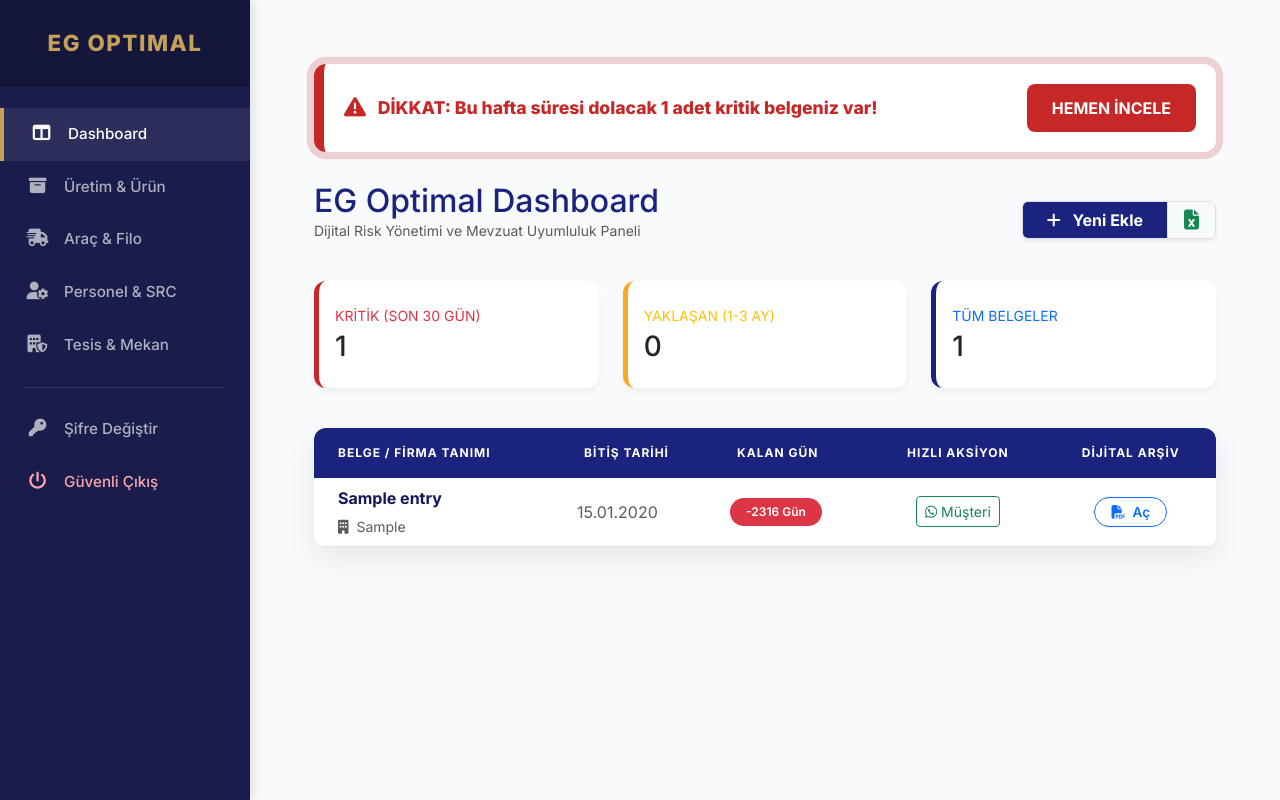
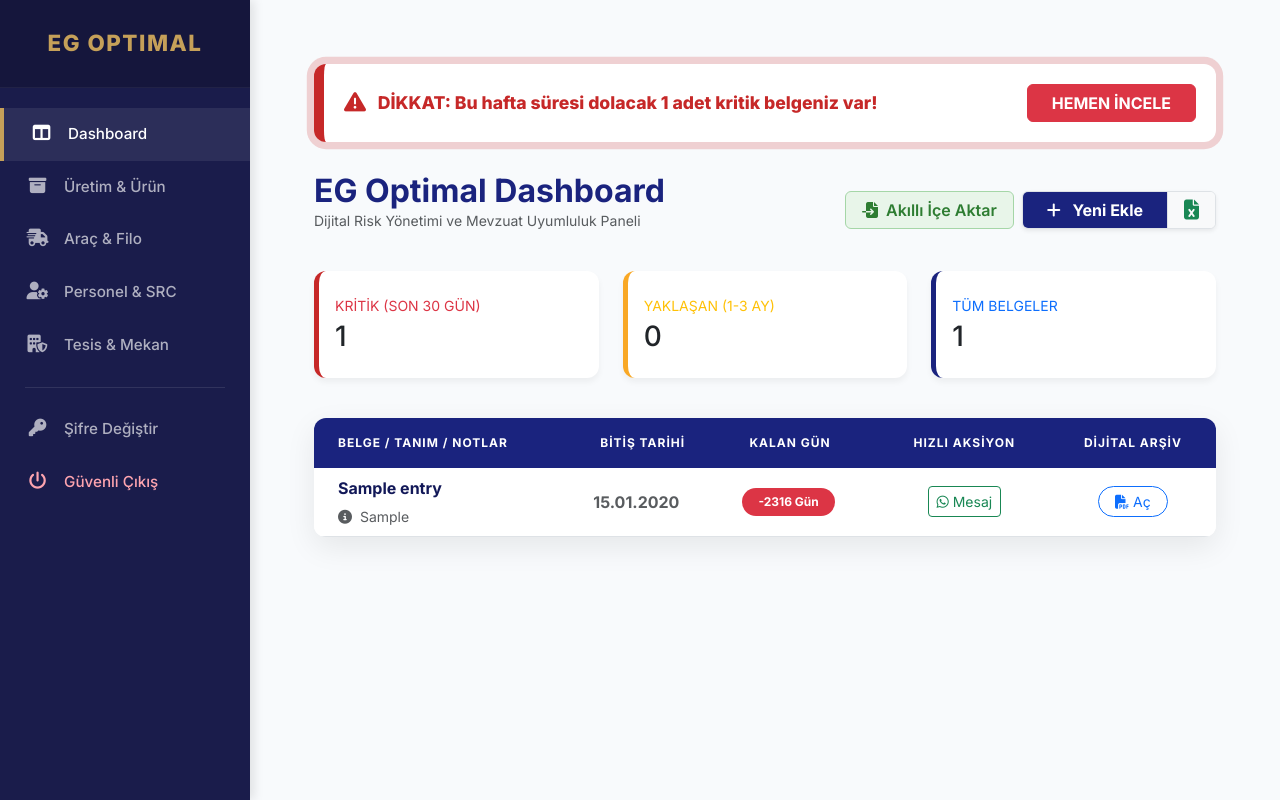
Before and after one commit to eguldr/sertifika-takip, a Flask app: page /dashboard in a window 1280 px wide. Run offline with Flask 3, Linux system fonts and the light colour scheme; a user stored in the database is signed in; tables that the repository leaves empty hold one stand-in row (values such as "Sample post").

Commit message:
Update dashboard.html

```diff
--- a/templates/dashboard.html
+++ b/templates/dashboard.html
@@ -15,8 +15,6 @@
     .table-container { background: white; border-radius: 12px; overflow: hidden; box-shadow: 0 10px 30px rgba(0,0,0,0.08); }
     .table thead th { background-color: var(--navy-primary); color: white; border: none; font-size: 0.75rem; padding: 15px; text-transform: uppercase; letter-spacing: 1px; }
 
-    .kalan-gun-text { color: white !important; font-weight: 600; }
-
     /* ACİL DURUM BARI */
     .emergency-box {
         background: white;
@@ -29,20 +27,7 @@
         margin-bottom: 30px;
         box-shadow: 0 4px 15px rgba(198, 40, 40, 0.2);
     }
-
     .emergency-text { color: var(--danger-red); font-weight: 800; font-size: 1.1rem; }
-
-    .btn-action-final {
-        background-color: var(--danger-red) !important;
-        color: white !important;
-        padding: 12px 25px;
-        border-radius: 8px;
-        font-weight: bold;
-        border: none;
-        text-decoration: none !important;
-        transition: 0.3s;
-    }
-    .btn-action-final:hover { background-color: #b71c1c !important; transform: scale(1.05); }
 
     .animate-pulse { animation: pulse-red 2s infinite; }
     @keyframes pulse-red {
@@ -51,12 +36,15 @@
         100% { box-shadow: 0 0 0 0 rgba(198, 40, 40, 0); }
     }
 
-    .btn-action-group { display: flex; gap: 8px; justify-content: center; }
-
-    /* PDF BUTON STİLLERİ */
-    .btn-archive { border-radius: 20px; font-weight: 600; font-size: 0.85rem; transition: 0.3s; }
-    .upload-label { cursor: pointer; transition: 0.3s; padding: 5px 10px; border-radius: 5px; }
-    .upload-label:hover { background-color: #f0f0f0; color: var(--navy-primary); }
+    /* DOSYA YÜKLEME BUTONU */
+    .btn-excel-import {
+        background: #e8f5e9;
+        color: #2e7d32;
+        border: 1px solid #a5d6a7;
+        font-weight: 600;
+        transition: 0.3s;
+    }
+    .btn-excel-import:hover { background: #c8e6c9; }
 </style>
 
 <div class="container-fluid py-4">
@@ -69,24 +57,33 @@
             <i class="fas fa-triangle-exclamation fa-lg me-2"></i>
             DİKKAT: Bu hafta süresi dolacak {{ bu_hafta|length }} adet kritik belgeniz var!
         </div>
-        <a href="#tabloBolumu" class="btn-action-final" onclick="filterTable('danger');">
-            HEMEN İNCELE
-        </a>
+        <button class="btn btn-danger fw-bold px-4" onclick="filterTable('danger')">HEMEN İNCELE</button>
     </div>
     {% endif %}
 
     <div class="d-flex justify-content-between align-items-center mb-4">
         <div>
-            <h2 class="fw-extrabold" style="color: var(--navy-primary); margin-bottom: 0;">EG Optimal Dashboard</h2>
+            <h2 class="fw-bold" style="color: var(--navy-primary); margin-bottom: 0;">EG Optimal Dashboard</h2>
             <p class="text-muted small">Dijital Risk Yönetimi ve Mevzuat Uyumluluk Paneli</p>
         </div>
+
+        <div class="d-flex align-items-center gap-2">
+            {# AKILLI EXCEL İÇE AKTARMA FORMU #}
+            <form action="{{ url_for('import_excel') }}" method="POST" enctype="multipart/form-data" class="d-inline">
+                <input type="file" name="excel_file" id="excel_file_input" style="display:none" onchange="this.form.submit()">
+                <button type="button" class="btn btn-excel-import px-3" onclick="document.getElementById('excel_file_input').click()">
+                    <i class="fas fa-file-import me-1"></i> Akıllı İçe Aktar
+                </button>
+            </form>
+
             <div class="d-flex border rounded bg-white shadow-sm overflow-hidden">
-            <a href="{{ url_for('ekle', cat='Urun') }}" class="btn btn-primary border-0 rounded-0 px-4 fw-bold" style="background-color: var(--navy-primary);">
+                <a href="{{ url_for('ekle', cat='Genel') }}" class="btn btn-primary border-0 rounded-0 px-4 fw-bold" style="background-color: var(--navy-primary);">
                     <i class="fas fa-plus me-2"></i> Yeni Ekle
                 </a>
                 <a href="{{ url_for('export_excel') }}" class="btn btn-light border-0 rounded-0 px-3 border-start">
                     <i class="fas fa-file-excel text-success fa-lg"></i>
                 </a>
+            </div>
         </div>
     </div>
 
@@ -124,7 +121,7 @@
             <table class="table table-hover mb-0" id="sertifikaTable">
                 <thead>
                     <tr>
-                        <th class="ps-4 py-3">Belge / Firma Tanımı</th>
+                        <th class="ps-4 py-3">Belge / Tanım / Notlar</th>
                         <th class="py-3">Bitiş Tarihi</th>
                         <th class="py-3">Kalan Gün</th>
                         <th class="text-center py-3">Hızlı Aksiyon</th>
@@ -138,37 +135,30 @@
                     <tr class="table-row" data-status="{{ status }}">
                         <td class="ps-4 align-middle">
                             <span class="fw-bold d-block mb-1" style="color: var(--navy-dark);">{{ s.title }}</span>
-                            <small class="text-muted"><i class="fas fa-building me-1"></i> {{ s.firma_adi }}</small>
+                            <small class="text-muted"><i class="fas fa-info-circle me-1"></i> {{ s.risk_value or s.firma_adi }}</small>
                         </td>
-                        <td class="align-middle text-muted fw-600">{{ s.expiry_date.strftime('%d.%m.%Y') }}</td>
+                        <td class="align-middle text-muted fw-bold">{{ s.expiry_date.strftime('%d.%m.%Y') }}</td>
                         <td class="align-middle">
-                            <span class="badge bg-{{ status }} px-3 py-2 kalan-gun-text" style="border-radius: 20px;">
+                            <span class="badge bg-{{ status }} px-3 py-2" style="border-radius: 20px;">
                                 {{ kalan }} Gün
                             </span>
                         </td>
                         <td class="align-middle text-center">
-                            <div class="btn-action-group">
-                                <a href="https://wa.me/{{ s.whatsapp_no }}?text=Hatırlatma: {{ s.title }} belgenizin dolmasına {{ kalan }} gün kalmıştır."
-                                   class="btn btn-sm btn-outline-success px-2" target="_blank">
-                                   <i class="fab fa-whatsapp"></i> Müşteri
+                            <div class="btn-group">
+                                <a href="https://wa.me/{{ s.whatsapp_no or '' }}?text=Bilgi: {{ s.title }} vadesine {{ kalan }} gün kalmıştır."
+                                   class="btn btn-sm btn-outline-success" target="_blank">
+                                   <i class="fab fa-whatsapp"></i> Mesaj
                                 </a>
-                                {% if s.danisman_no %}
-                                <a href="https://wa.me/{{ s.danisman_no }}?text=Bilgi: {{ s.firma_adi }} firmasının {{ s.title }} belgesi {{ kalan }} gün sonra doluyor."
-                                   class="btn btn-sm btn-outline-info px-2" target="_blank">
-                                   <i class="fas fa-user-tie"></i> Danışman
-                                </a>
-                                {% endif %}
                             </div>
                         </td>
-                        {# ARŞİV SÜTUNU (SERHAT BEY İÇİN) #}
                         <td class="align-middle text-center">
                             {% if s.belge_url %}
-                                <a href="{{ s.belge_url }}" target="_blank" class="btn btn-sm btn-archive btn-outline-primary px-3">
-                                    <i class="fas fa-file-pdf me-1"></i> Aç
+                                <a href="{{ s.belge_url }}" target="_blank" class="btn btn-sm btn-outline-primary rounded-pill px-3">
+                                    <i class="fas fa-file-pdf"></i> Aç
                                 </a>
                             {% else %}
                                 <form action="{{ url_for('upload_belge', entry_id=s.id) }}" method="POST" enctype="multipart/form-data" class="m-0">
-                                    <label class="upload-label mb-0">
+                                    <label class="mb-0" style="cursor: pointer;">
                                         <i class="fas fa-cloud-upload-alt fa-lg text-secondary"></i>
                                         <input type="file" name="file" onchange="this.form.submit()" style="display: none;">
                                     </label>
```
Lines whose indentation alone changed are shown as unchanged.
